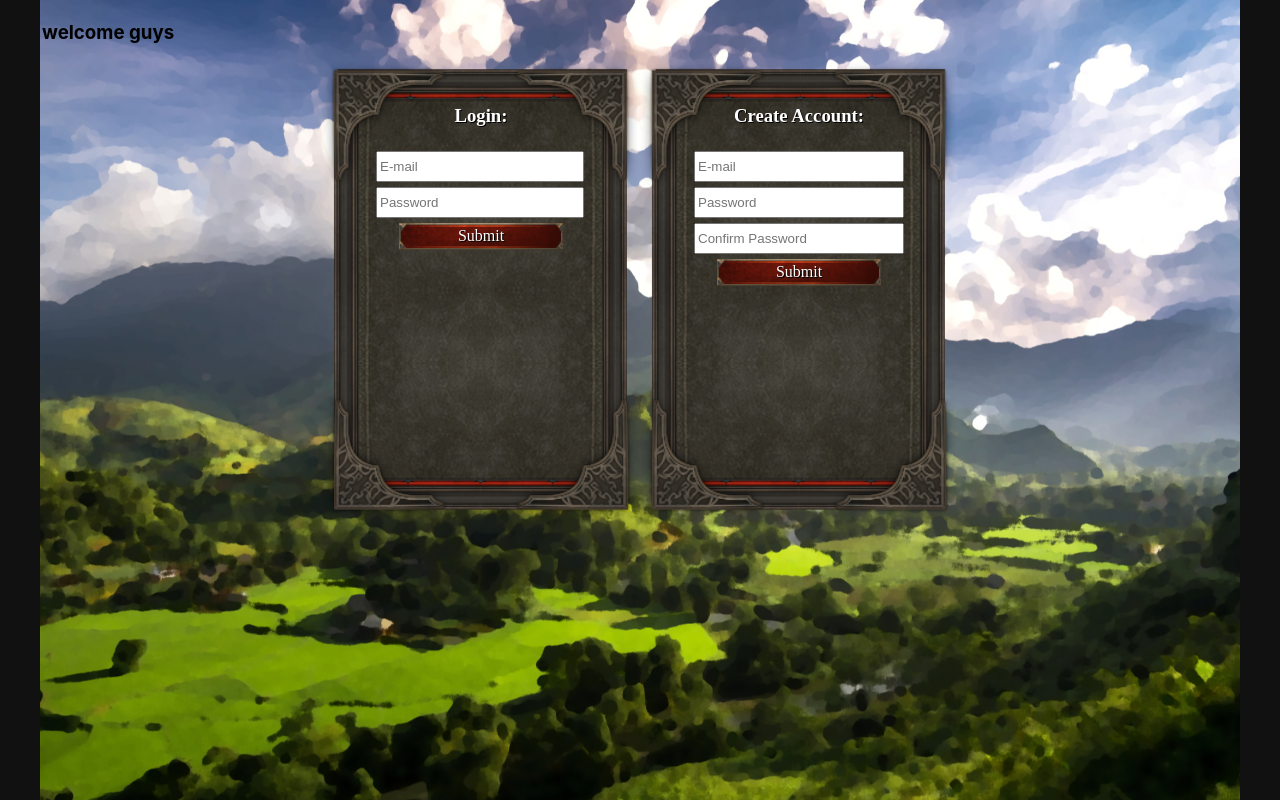
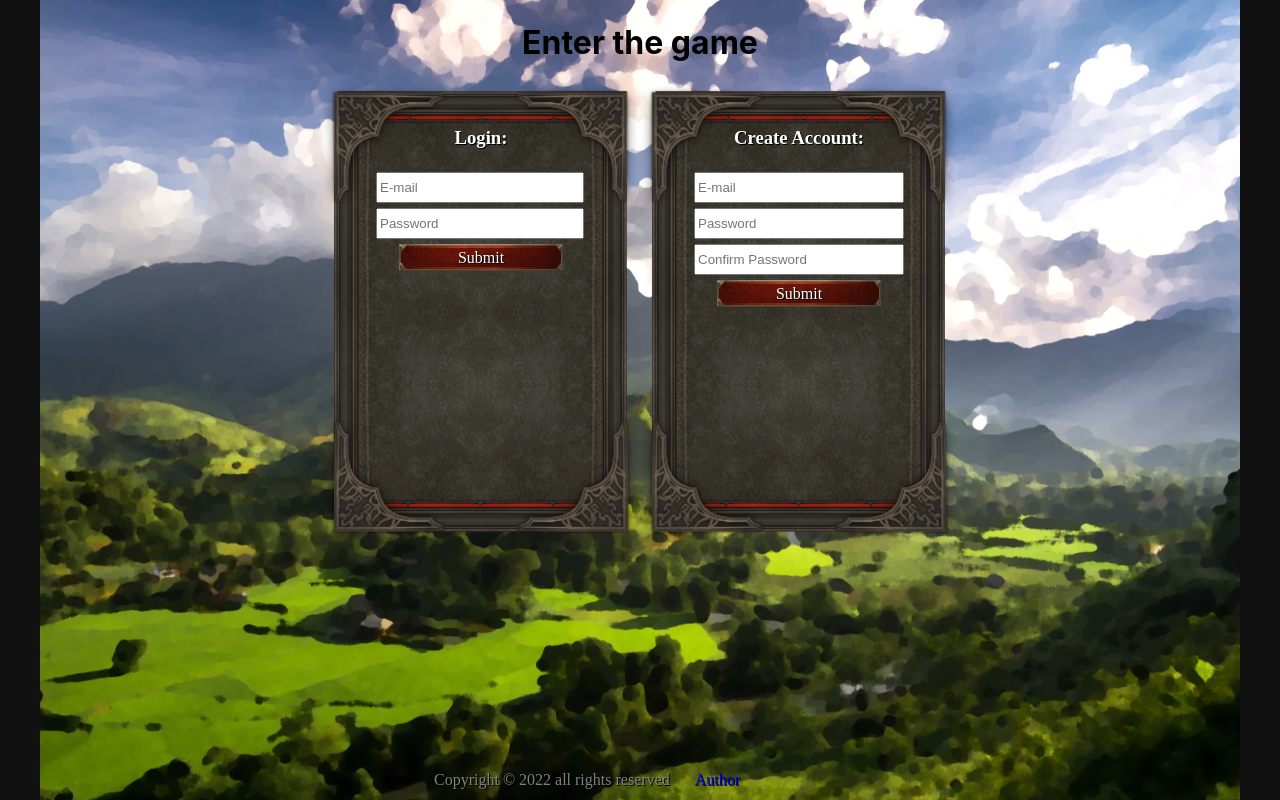
Before and after one commit to exewin/bg, a React (Create React App) app: page / in a window 1280 px wide. Built offline with nearby package versions, Linux system fonts and the light colour scheme; no server answers.

Commit message:
update login site

```diff
--- a/src/sites/Login.js
+++ b/src/sites/Login.js
@@ -4,9 +4,9 @@ import {LoginBox} from "./../components/LoginBox"
 import {RegisterBox} from "./../components/RegisterBox"
 import {Background} from "./../components/Background"
 import bg from "../assets/backgrounds/5.jpg"
+import {Footer} from "./../components/Footer"
 
 const Container = styled.div`
-background-color: azure;
 height: 100vh;
 max-width: 1200px;
 margin: 0 auto;
@@ -19,18 +19,20 @@ justify-content:center;
 align-items:center;
 `
 
-const Title = styled.h3`
+const Title = styled.h1`
+text-align: center;
 `
 
 export const Login = () => {
     return(
         <Container>
-            <Background img={bg}>
-                <Title>welcome guys</Title>
+            <Background img={bg} css={{position:'relative'}}>
+                <Title>Enter the game</Title>
                 <Wrapper>
                     <LoginBox/>
                     <RegisterBox/>
                 </Wrapper>
+                <Footer css={{position:'absolute', bottom:'0px', marginTop:"20px", width:'90%', textAlign:'center'}}/>
             </Background>
         </Container>
     )
```
